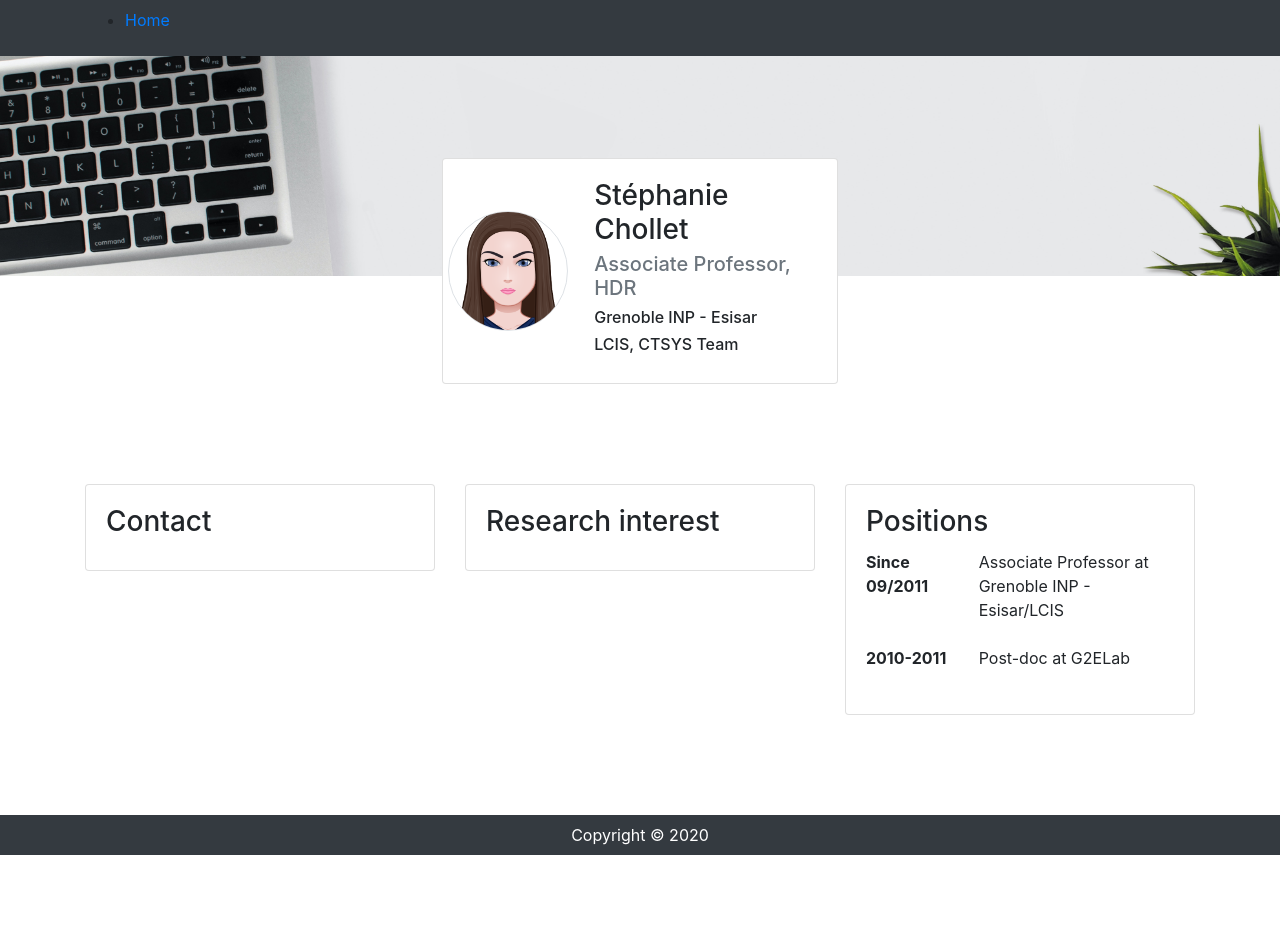
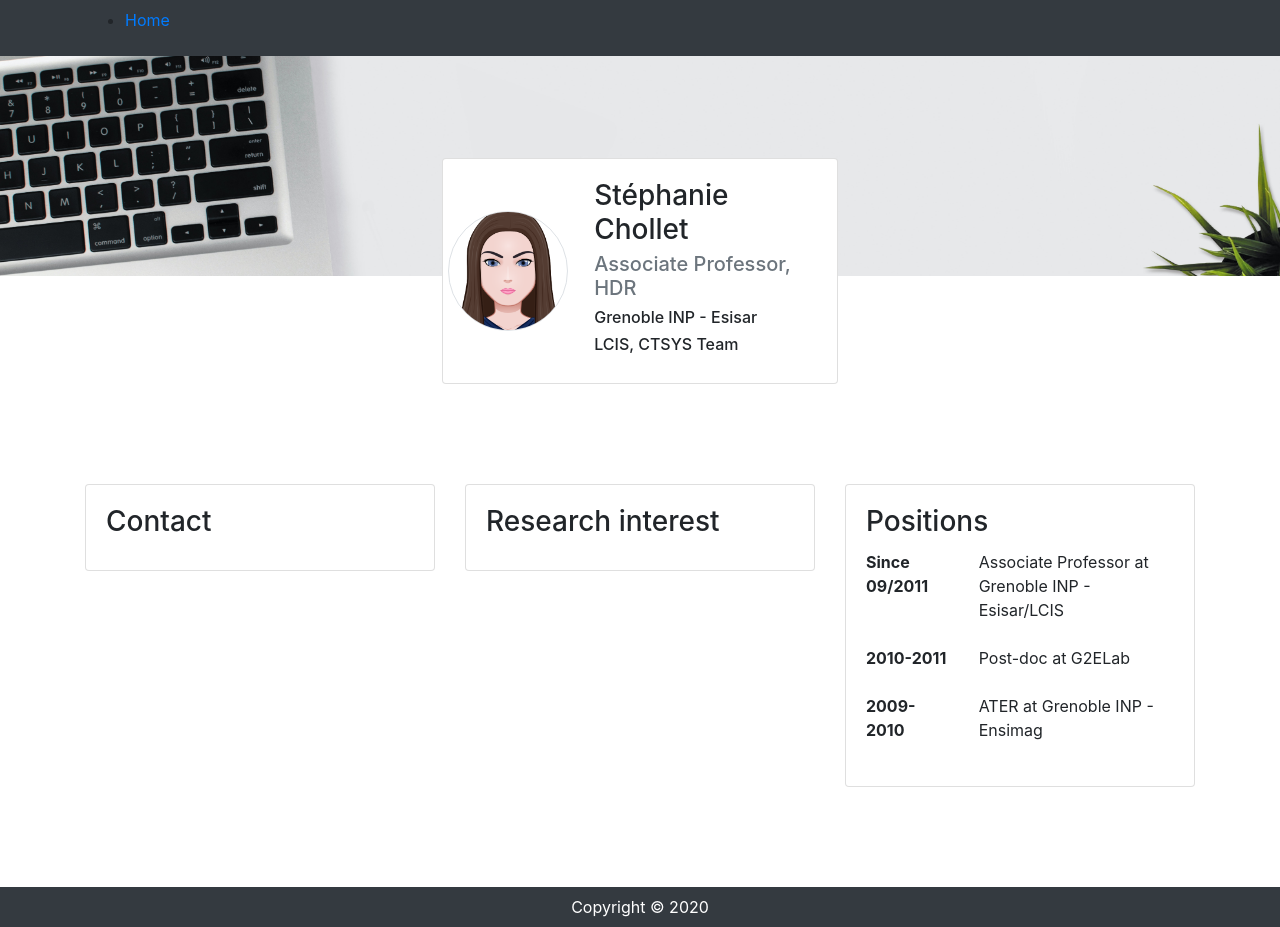
Before and after one commit to schollet/homepage, a Jekyll site: the page built from index.html, in a window 1280 px wide. Built offline with Jekyll 4.4.1, drawn with Linux system fonts in a browser that asks for light colours; before the commit the page ends 900 px from its top, so only the background shows below that.

Commit message:
Update index.html

```diff
--- a/index.html
+++ b/index.html
@@ -54,6 +54,10 @@ layout: default
             <dt class="col-sm-4">2010-2011</dt>
             <dd class="col-sm-8">Post-doc at G2ELab</dd>
           </dl>
+          <dl class="row">
+            <dt class="col-sm-4">2009-2010</dt>
+            <dd class="col-sm-8">ATER at Grenoble INP - Ensimag</dd>
+          </dl>
         </div>
       </div>
     </div>
```
